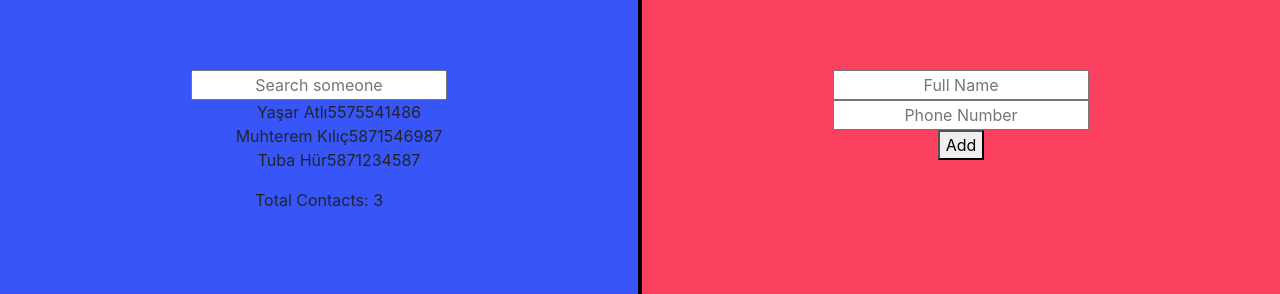
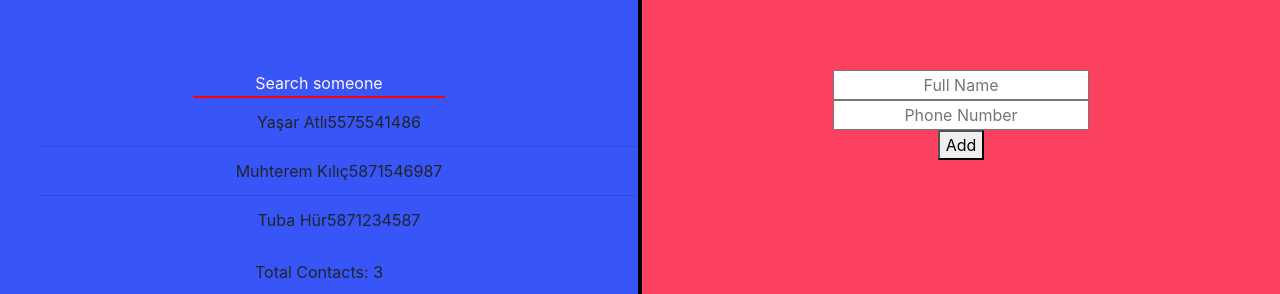
Before and after one commit to Onurkotz/Contacts-App, a React (Create React App) app: page / in a window 1280 px wide. Shown: the part 161-455 px from the top of the page. Built offline with nearby package versions, Linux system fonts and the light colour scheme; a web font is replaced by a local one.

Commit message:
styles 2

```diff
--- a/src/Components/Contacts/List/index.jsx
+++ b/src/Components/Contacts/List/index.jsx
@@ -16,12 +16,13 @@ function List({contacts}) {
 
   return (
     <div className={style.firstHalf}>
-      <input placeholder='Search someone' value={filterText} onChange= { (e) => setFilterText(e.target.value)}  />
+      <input className={style.put} placeholder='Search someone' value={filterText} onChange= { (e) => setFilterText(e.target.value)}  />
 
-      <ul className={style.point}>
+
+      <ul className={style.point, "list-group", "list-group-flush"}>
 
         {filtred.map( (contacts, i) => (
-          <li key={i}>
+          <li key={i} className={style.dec, "list-group-item"} style={ {backgroundColor: "rgb(56, 85, 247)"} }>
             <span>{contacts.fullname}</span>
             <span>{contacts.phone}</span>
           </li>
@@ -29,6 +30,8 @@ function List({contacts}) {
 
       </ul>
 
+
+
       <p>Total Contacts: {filtred.length}</p>
     </div>
   )
--- a/src/Components/Contacts/List/style.module.css
+++ b/src/Components/Contacts/List/style.module.css
@@ -13,4 +13,26 @@
 
 .point {
     list-style-type: none;
+
 }
+
+/*.dec{
+    display: flex;
+    justify-content: space-evenly;
+
+}*/
+.put {
+    border: none;
+    border-bottom: 2px solid red;
+    background-color: rgb(56, 85, 247);
+    text-align: center;
+}
+
+.put::placeholder {
+    color: seashell;
+    text-align: center;
+}
+
+.put:focus {
+    background-color: silver;
+}
--- a/src/Components/Contacts/style.module.css
+++ b/src/Components/Contacts/style.module.css
@@ -24,5 +24,5 @@
     25%  {background-color:yellow; color: black; left:230px; top:0px;}
     50%  {background-color:blue; left:720px; top:0px;}
     75%  {background-color:green; left:900; top:0px;}
-    100% {background-color:red; left: 1120px; top:0px;}
+    100% {background-color:red; left: 1130px; top:0px;}
   }
```
